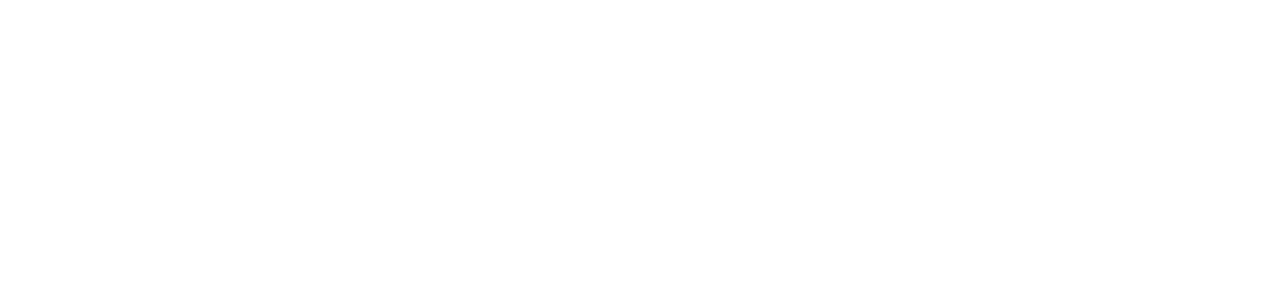
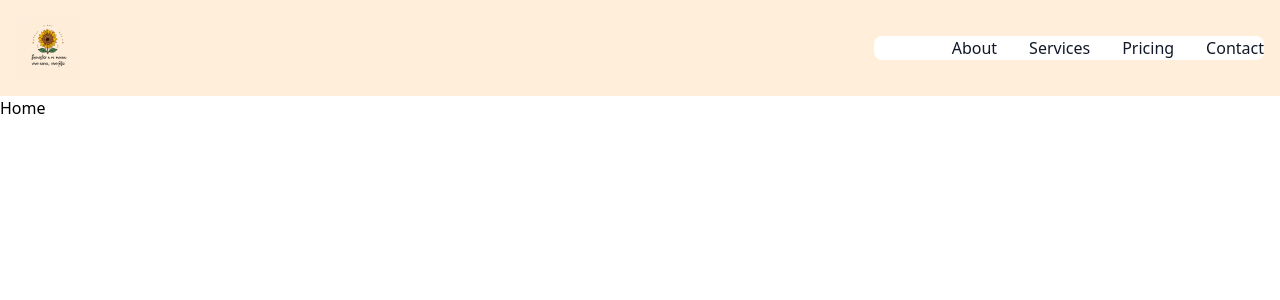
Before and after one commit to Vila71/P_personal_Blog_Frontend, a React (Vite) app: page / in a window 1280 px wide. Before the commit this address had no page. Shown: the top 300 px of the page. Built offline with nearby package versions, Linux system fonts and the light colour scheme; the HTML template or start-up script is replaced by a standard one.

Commit message:
create navbar

```diff
--- a/src/components/molecules/Navbar.jsx
+++ b/src/components/molecules/Navbar.jsx
@@ -5,21 +5,42 @@
 
 const Navbar = () => {
   return (
-    <nav className="navbar">
-      <div className="navbar__logo">
-        <Link to="/">Logo</Link>
-      </div>
-      <ul className="navbar__links">
-        <li><Link to="/conoceme">Conóceme</Link></li>
-        <li><Link to="/salud">Salud</Link></li>
-        <li><Link to="/nutricion">Nutrición</Link></li>
-        <li><Link to="/autocuidado">Autocuidado</Link></li>
+
+
+<nav class="bg-beis border-gray-200 dark:bg-gray-900">
+  <div class="max-w-screen-xl flex flex-wrap items-center justify-between mx-auto p-4">
+    <a href="https://flowbite.com/" class="flex items-center space-x-3 rtl:space-x-reverse">
+        <img src="src\assets\images\Logo.png" class="h-16" alt="Flowbite Logo" />
+
+    </a>
+    <button data-collapse-toggle="navbar-default" type="button" class="inline-flex items-center p-2 w-10 h-10 justify-center text-sm text-gray-500 rounded-lg md:hidden hover:bg-gray-100 focus:outline-none focus:ring-2 focus:ring-gray-200 dark:text-gray-400 dark:hover:bg-gray-700 dark:focus:ring-gray-600" aria-controls="navbar-default" aria-expanded="false">
+        <span class="sr-only">Open main menu</span>
+        <svg class="w-5 h-5" aria-hidden="true" xmlns="http://www.w3.org/2000/svg" fill="none" viewBox="0 0 17 14">
+            <path stroke="currentColor" stroke-linecap="round" stroke-linejoin="round" stroke-width="2" d="M1 1h15M1 7h15M1 13h15"/>
+        </svg>
+    </button>
+    <div class="hidden w-full md:block md:w-auto" id="navbar-default">
+      <ul class="font-medium flex flex-col p-4 md:p-0 mt-4 border border-gray-100 rounded-lg bg-gray-50 md:flex-row md:space-x-8 rtl:space-x-reverse md:mt-0 md:border-0 md:bg-white dark:bg-gray-800 md:dark:bg-gray-900 dark:border-gray-700">
+        <li>
+          <a href="#" class="block py-2 px-3 text-white bg-blue-700 rounded md:bg-transparent md:text-blue-700 md:p-0 dark:text-white md:dark:text-blue-500" aria-current="page">Home</a>
+        </li>
+        <li>
+          <a href="#" class="block py-2 px-3 text-gray-900 rounded hover:bg-gray-100 md:hover:bg-transparent md:border-0 md:hover:text-blue-700 md:p-0 dark:text-white md:dark:hover:text-blue-500 dark:hover:bg-gray-700 dark:hover:text-white md:dark:hover:bg-transparent">About</a>
+        </li>
+        <li>
+          <a href="#" class="block py-2 px-3 text-gray-900 rounded hover:bg-gray-100 md:hover:bg-transparent md:border-0 md:hover:text-blue-700 md:p-0 dark:text-white md:dark:hover:text-blue-500 dark:hover:bg-gray-700 dark:hover:text-white md:dark:hover:bg-transparent">Services</a>
+        </li>
+        <li>
+          <a href="#" class="block py-2 px-3 text-gray-900 rounded hover:bg-gray-100 md:hover:bg-transparent md:border-0 md:hover:text-blue-700 md:p-0 dark:text-white md:dark:hover:text-blue-500 dark:hover:bg-gray-700 dark:hover:text-white md:dark:hover:bg-transparent">Pricing</a>
+        </li>
+        <li>
+          <a href="#" class="block py-2 px-3 text-gray-900 rounded hover:bg-gray-100 md:hover:bg-transparent md:border-0 md:hover:text-blue-700 md:p-0 dark:text-white md:dark:hover:text-blue-500 dark:hover:bg-gray-700 dark:hover:text-white md:dark:hover:bg-transparent">Contact</a>
+        </li>
       </ul>
-      <div className="navbar__search">
-        <input type="text" placeholder="Buscar..." />
-        <button>Buscar</button>
-      </div>
-    </nav>
+    </div>
+  </div>
+</nav>
+
   );
 }
 
--- a/src/components/views/Home.jsx
+++ b/src/components/views/Home.jsx
@@ -1,8 +1,12 @@
 import React from 'react'
+import Navbar from '../molecules/Navbar'
 
 const Home = () => {
   return (
+    <>
+    <Navbar></Navbar>
     <div>Home</div>
+    </>
   )
 }
 
--- a/src/configuration/Router.jsx
+++ b/src/configuration/Router.jsx
@@ -2,6 +2,7 @@
 
 import React from 'react';
 import { BrowserRouter, Routes, Route } from 'react-router-dom';
+import Home  from '../components/views/Home';
 import Conoceme from "../components/views/Conoceme";
 import Salud from '../components/views/Salud';
 import Nutricion from "../components/views/Nutricion";
@@ -13,6 +14,7 @@
 
 
         <Routes>
+          <Route path='/' element={<Home/>} />
           <Route path='/conoceme' element={<Conoceme/>} />
           <Route path='/salud' element={<Salud/>} />
           <Route path='/nutricion' element={<Nutricion/>} />
--- a/tailwind.config.js
+++ b/tailwind.config.js
@@ -4,17 +4,18 @@
     "./src/**/*.{html,js}",
     "./index.html",
     "./src/**/*.{js,ts,jsx,tsx}",
+    'node_modules/flowbite-react/lib/esm/**/*.js'
   ],
   theme: {
     extend: {
       colors: {
-        'blueLight': '#EDF0FF',
+        'beis': '#FFEED9',
         'blue': '#0025CE',
         'green': '#00BF63',
       }
     },
   },
   plugins: [
-    require("flowbite")
+    require('flowbite/plugin')
   ],
 }
```
